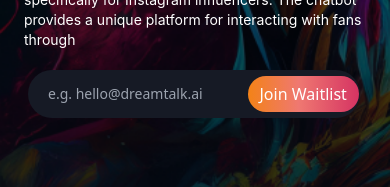
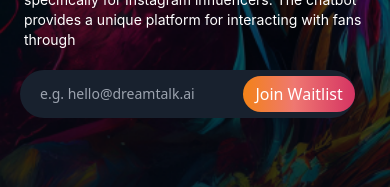
Before and after one commit to babulakterfsd/DreamTalk, a Next.js app: page / in a window 390 px wide. Shown: the part 559-746 px from the top of the page. Built offline with nearby package versions, Linux system fonts and the light colour scheme.

Commit message:
mobile responsive implemented.

```diff
--- a/src/components/ui/Hero.tsx
+++ b/src/components/ui/Hero.tsx
@@ -30,7 +30,7 @@
               <form className="relative">
                 <input
                   type="email"
-                  className="w-[85vw] lg:w-[600px] h-12 lg:h-14 pl-5 lg:pl-10 text-sm border rounded-full bg-[#161a25] border-none focus:outline-none ml-1 lg:-ml-3"
+                  className="w-[86vw] lg:w-[600px] h-12 lg:h-14 pl-5 lg:pl-10 text-sm border rounded-full bg-[rgba(24,33,46,1)] lg:bg-[#161a25] border-none focus:outline-none -ml-1 lg:-ml-3"
                   placeholder="e.g. hello@dreamtalk.ai"
                   required
                 />
```
